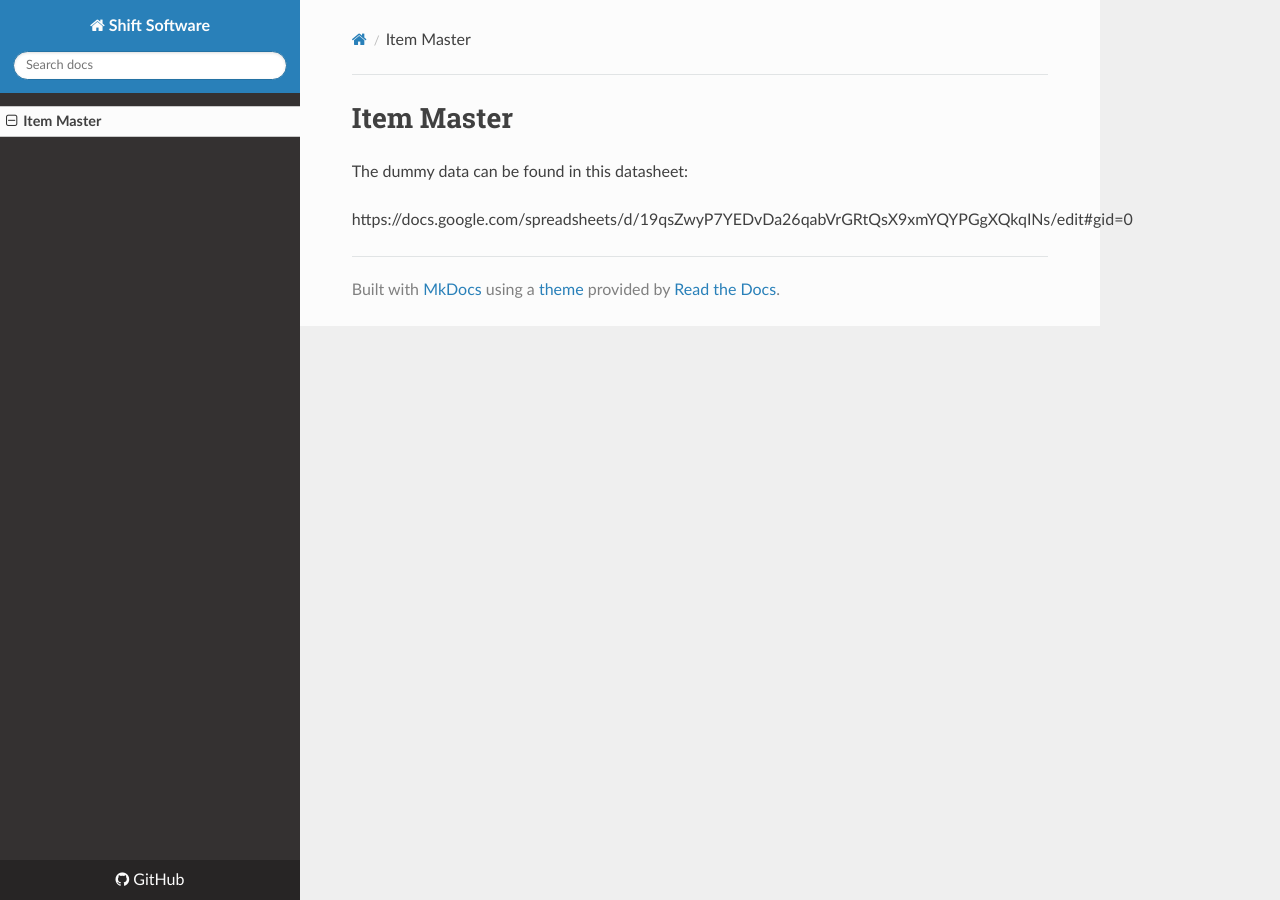
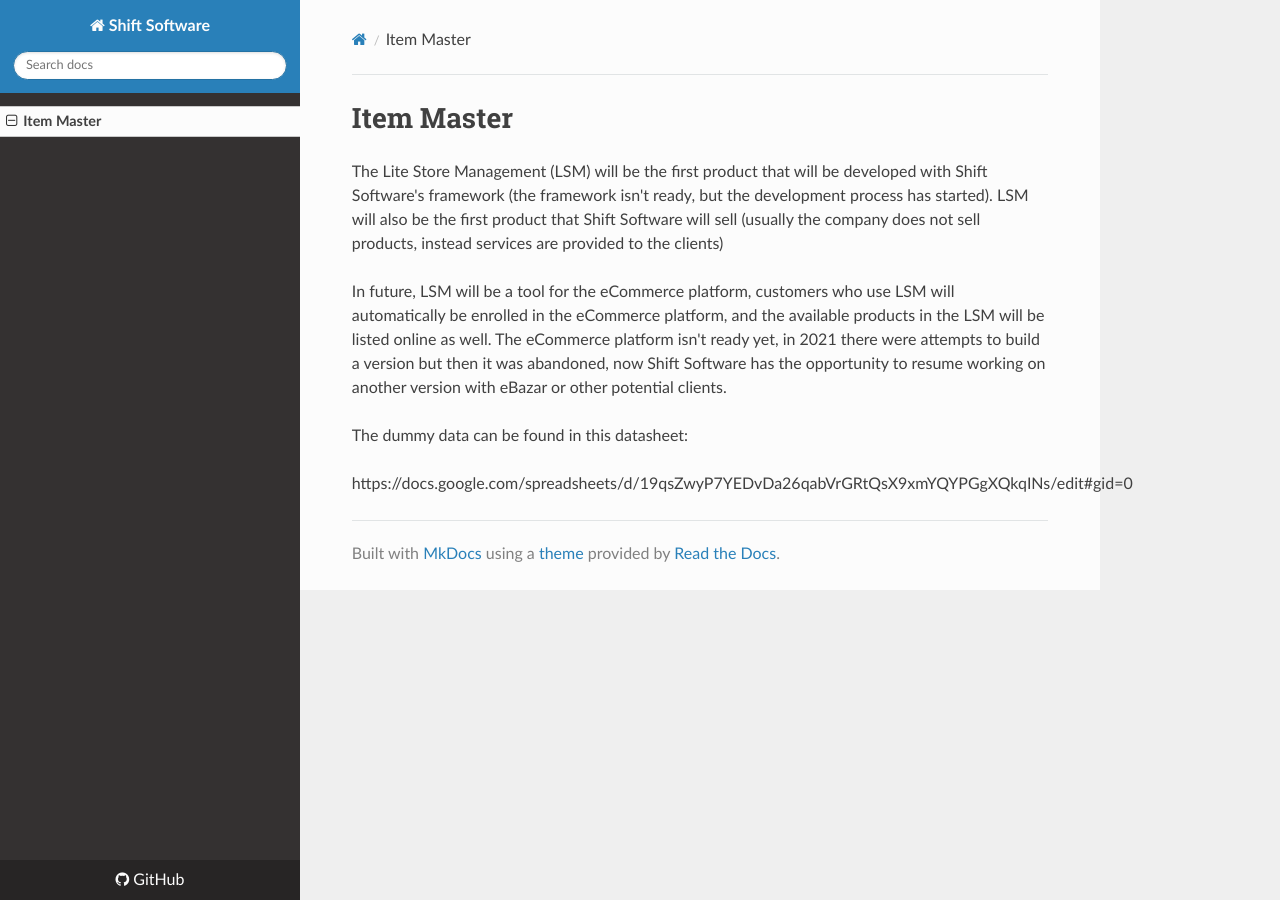
Before and after one commit to Shift-Software/Cyber, an MkDocs documentation site: the page built from docs/index.md, in a window 1280 px wide. Built offline with MkDocs 1.6.1, drawn with Linux system fonts in a browser that asks for light colours; nearby versions of some CDN libraries.

Commit message:
Update index.md

```diff
--- a/docs/index.md
+++ b/docs/index.md
@@ -1,5 +1,10 @@
 Item Master
 =============
+
+The Lite Store Management (LSM) will be the first product that will be developed with Shift Software's framework (the framework isn't ready, but the development process has started). LSM will also be the first product that Shift Software will sell (usually the company does not sell products, instead services are provided to the clients)
+
+In future, LSM will be a tool for the eCommerce platform, customers who use LSM will automatically be enrolled in the eCommerce platform, and the available products in the LSM will be listed online as well. The eCommerce platform isn't ready yet, in 2021 there were attempts to build a version but then it was abandoned, now Shift Software has the opportunity to resume working on another version with eBazar or other potential clients.
+
 The dummy data can be found in this datasheet:
 
 https://docs.google.com/spreadsheets/d/19qsZwyP7YEDvDa26qabVrGRtQsX9xmYQYPGgXQkqINs/edit#gid=0
```
